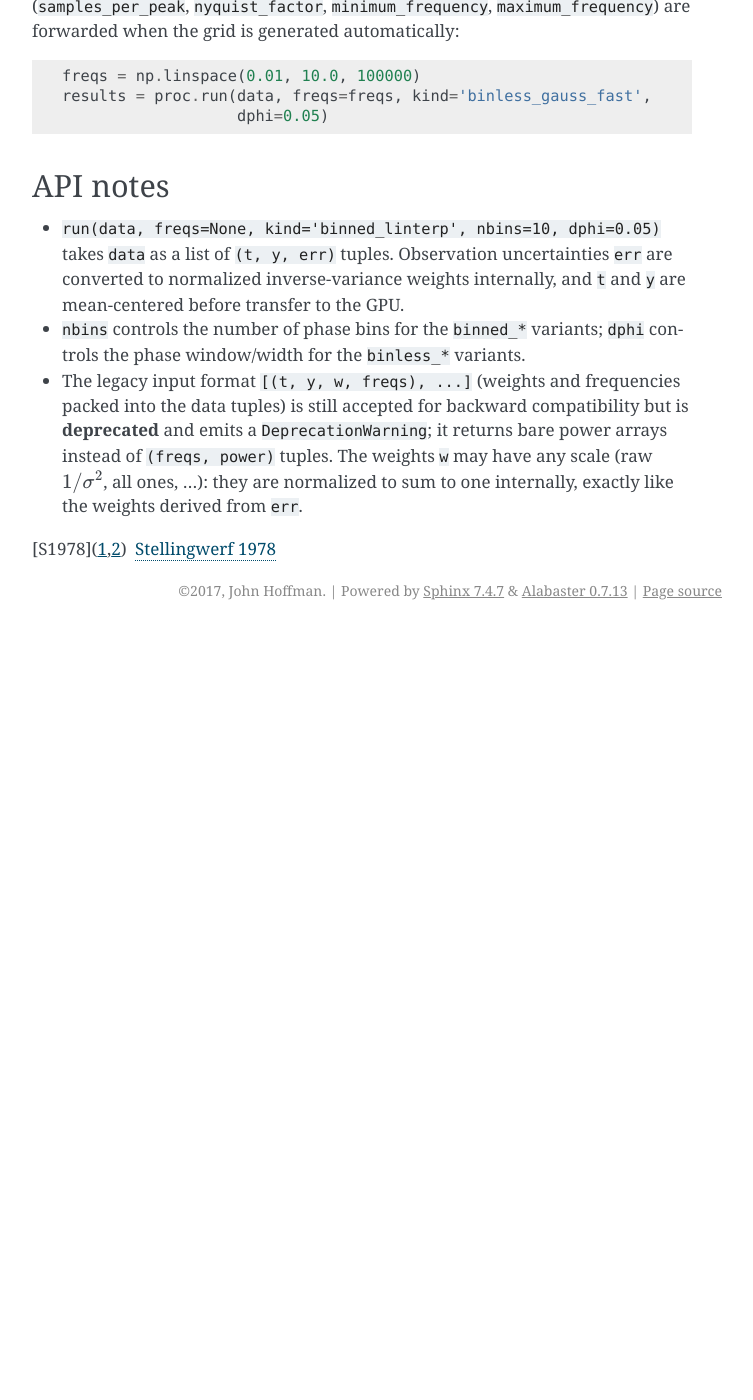
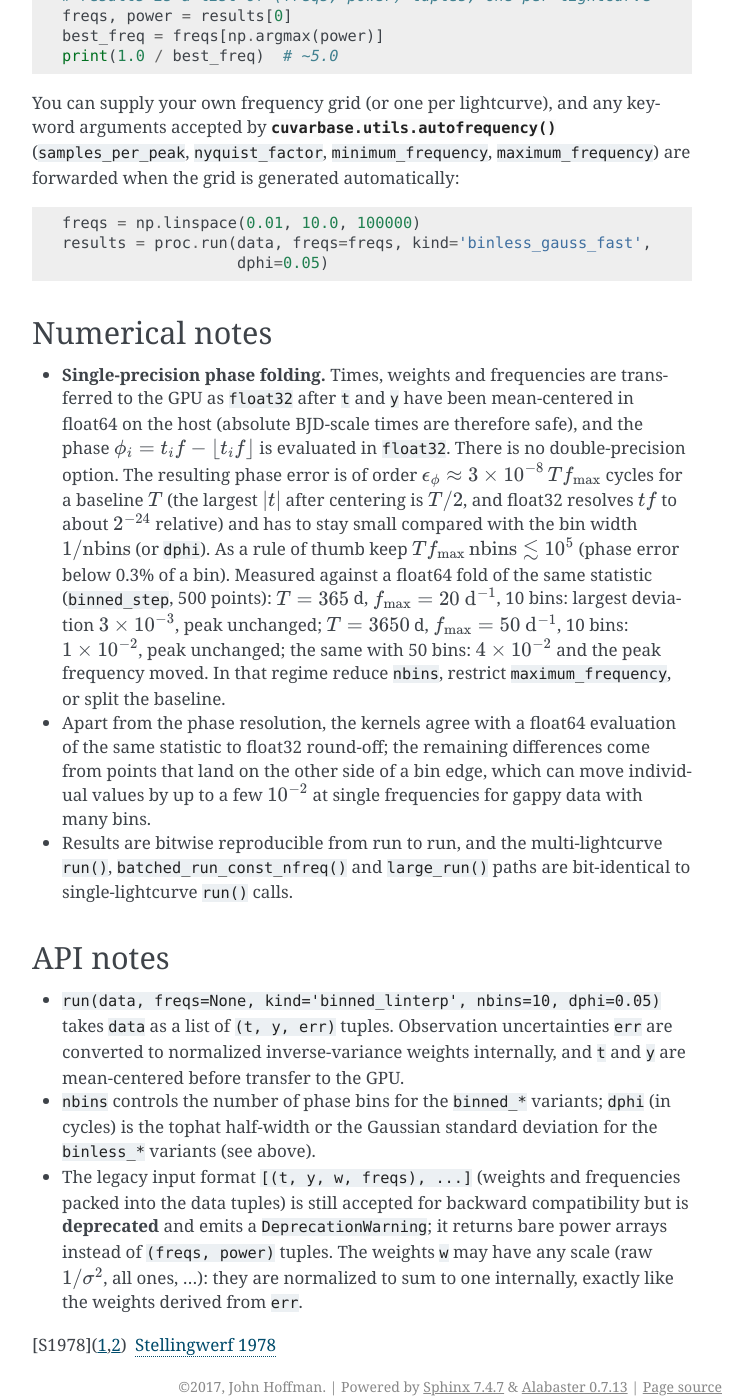
Before and after one commit to johnh2o2/cuvarbase, a Sphinx documentation site: the page built from docs/source/pdm.rst, in a window 1280 px wide and 1400 px high, scrolled down 2581 px. Shown: the whole window, without its empty margins (388-1141 px from the left). Built offline with Sphinx 7.4.7, drawn with Linux system fonts in a browser that asks for light colours; before the commit the page ends 3211 px from its top, so only the background shows below that; some of the changed text lies outside the part shown.

Commit message:
PDM docs: dphi semantics, _fast speed claim, float32 fold criterion (audit ids 117, 114, 159, 109)
Docs-only changes, no code paths touched:

- id 117: run()'s `dphi` docstring said "phase width for binless PDM";
  pdm.cu uses it as the tophat HALF-width (phase_diff(...) < dphi) and
  as the Gaussian sigma (GAUSSIAN(dphase / dphi)). The docstring, the
  rst variant list / API note and the notebook now say so (and that it
  is in cycles and ignored by the binned kinds). The notebook's markdown
  also notes that its binless cells rely on the default dphi and label
  the y-axis chi^2 in Plavchan's notation although the plotted quantity
  is P(f) (code cells left untouched, notebook not re-executed).
- ids 114 / 159: pdm.rst claimed the *_fast kernels are "substantially
  quicker on large datasets"; the audit measured 0.7-2.0x on Ada
  (binned 1.0-1.6x, binless_tophat_fast ~0.75x, binless_gauss_fast
  1.3-2.0x). Reworded to "numerically equivalent, not guaranteed faster;
  may be faster on some GPUs; benchmark".
- id 109: new "Numerical notes" section: folding is float32-only with no
  double option; phase error ~3e-8 T f_max cycles; rule of thumb
  T f_max nbins <~ 1e5; the audit's measurements (365 d x 20/d: 3e-3;
  3650 d x 50/d x 10 bins: 1e-2, peak unchanged; x 50 bins: 4e-2, peak
  moved); bin-edge flips vs float64; bitwise run-to-run and batch
  reproducibility.

Default-path results: unchanged.

Tests: test_pdm.py::test_run_docstring_states_statistic_and_dphi_semantics
(CPU) pins the docstring wording.

Co-Authored-By: Claude Fable 5.1 <noreply@anthropic.com>
Claude-Session: https://claude.ai/code/session_01NxdN3KdoNGAwUBvnx5wnUM

```diff
--- a/docs/source/pdm.rst
+++ b/docs/source/pdm.rst
@@ -83,18 +83,24 @@ model:
 * ``binned_linterp`` (default) — like ``binned_step``, but the model is
   linearly interpolated between bin centers (a "PDM2"-style refinement
   that reduces binning artifacts).
-* ``binless_tophat`` — no binning; each point is compared against a local
-  mean computed from all points within a phase distance ``dphi``.
-* ``binless_gauss`` — like ``binless_tophat``, but neighbors are weighted
-  by a Gaussian in phase distance with width ``dphi``.
+* ``binless_tophat`` — no binning; each point is compared against the
+  weighted mean of all points within a phase distance ``dphi`` of it
+  (``dphi`` is the **half-width** of the tophat window, in cycles).
+* ``binless_gauss`` — like ``binless_tophat``, but every point enters the
+  local mean with a Gaussian weight in phase distance; ``dphi`` is the
+  **standard deviation** of that Gaussian, in cycles.
 
 Each variant also has a ``*_fast`` version (``binned_linterp_fast``,
 ``binned_step_fast``, ``binless_tophat_fast``, ``binless_gauss_fast``)
-that computes the same statistic with shared-memory tiling and a one-pass
-sum-of-squares formulation. The fast kernels are substantially quicker on
-large datasets and are numerically equivalent up to single-precision
-round-off; results may differ from the reference kernels at the
-:math:`\sim 10^{-6}` level.
+that computes the same statistic with the lightcurve staged through
+shared memory (and, for ``binned_step_fast``, a one-pass sum-of-squares
+formulation). They are numerically equivalent to the reference kernels up
+to single-precision round-off (differences at the :math:`\sim 10^{-6}`
+level) but are **not** guaranteed to be faster: the v1.0 audit measured
+0.7-2.0x relative to the reference kernels on an Ada-generation GPU
+(binned kinds 1.0-1.6x, ``binless_tophat_fast`` about 0.75x,
+``binless_gauss_fast`` 1.3-2.0x). They may be faster on some GPUs;
+benchmark both kinds on your hardware and data before choosing.
 
 An example with ``cuvarbase``
 -----------------------------
@@ -138,6 +144,40 @@ automatically:
     results = proc.run(data, freqs=freqs, kind='binless_gauss_fast',
                        dphi=0.05)
 
+Numerical notes
+---------------
+
+* **Single-precision phase folding.** Times, weights and frequencies are
+  transferred to the GPU as ``float32`` after ``t`` and ``y`` have been
+  mean-centered in float64 on the host (absolute BJD-scale times are
+  therefore safe), and the phase
+  :math:`\phi_i = t_i f - \lfloor t_i f \rfloor` is evaluated in
+  ``float32``. There is no double-precision option. The resulting phase
+  error is of order :math:`\epsilon_\phi \approx 3 \times 10^{-8}\,
+  T f_{\max}` cycles for a baseline :math:`T` (the largest :math:`|t|`
+  after centering is :math:`T/2`, and float32 resolves :math:`t f` to
+  about :math:`2^{-24}` relative) and has to stay small compared with the
+  bin width :math:`1/\mathrm{nbins}` (or ``dphi``). As a rule of thumb
+  keep :math:`T f_{\max}\, \mathrm{nbins} \lesssim 10^{5}` (phase error
+  below 0.3% of a bin). Measured against a float64 fold of the same
+  statistic (``binned_step``, 500 points): :math:`T = 365` d,
+  :math:`f_{\max} = 20\ \mathrm{d}^{-1}`, 10 bins: largest deviation
+  :math:`3 \times 10^{-3}`, peak unchanged; :math:`T = 3650` d,
+  :math:`f_{\max} = 50\ \mathrm{d}^{-1}`, 10 bins:
+  :math:`1 \times 10^{-2}`, peak unchanged; the same with 50 bins:
+  :math:`4 \times 10^{-2}` and the peak frequency moved. In that regime
+  reduce ``nbins``, restrict ``maximum_frequency``, or split the
+  baseline.
+* Apart from the phase resolution, the kernels agree with a float64
+  evaluation of the same statistic to float32 round-off; the remaining
+  differences come from points that land on the other side of a bin edge,
+  which can move individual values by up to a few :math:`10^{-2}` at
+  single frequencies for gappy data with many bins.
+* Results are bitwise reproducible from run to run, and the
+  multi-lightcurve ``run()``, ``batched_run_const_nfreq()`` and
+  ``large_run()`` paths are bit-identical to single-lightcurve ``run()``
+  calls.
+
 API notes
 ---------
 
@@ -147,8 +187,8 @@ API notes
   weights internally, and ``t`` and ``y`` are mean-centered before
   transfer to the GPU.
 * ``nbins`` controls the number of phase bins for the ``binned_*``
-  variants; ``dphi`` controls the phase window/width for the
-  ``binless_*`` variants.
+  variants; ``dphi`` (in cycles) is the tophat half-width or the Gaussian
+  standard deviation for the ``binless_*`` variants (see above).
 * The legacy input format ``[(t, y, w, freqs), ...]`` (weights and
   frequencies packed into the data tuples) is still accepted for
   backward compatibility but is **deprecated** and emits a
```
Also changed, not shown: 3 other files.
